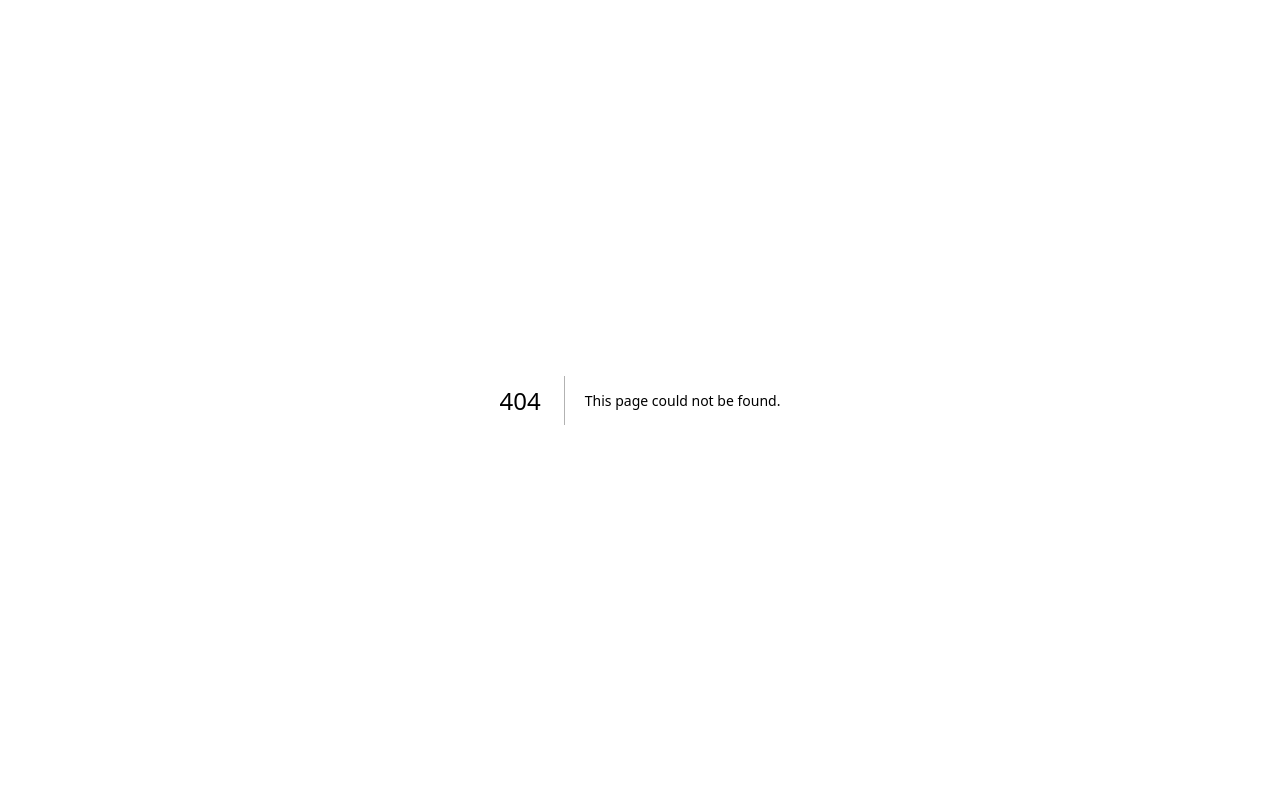
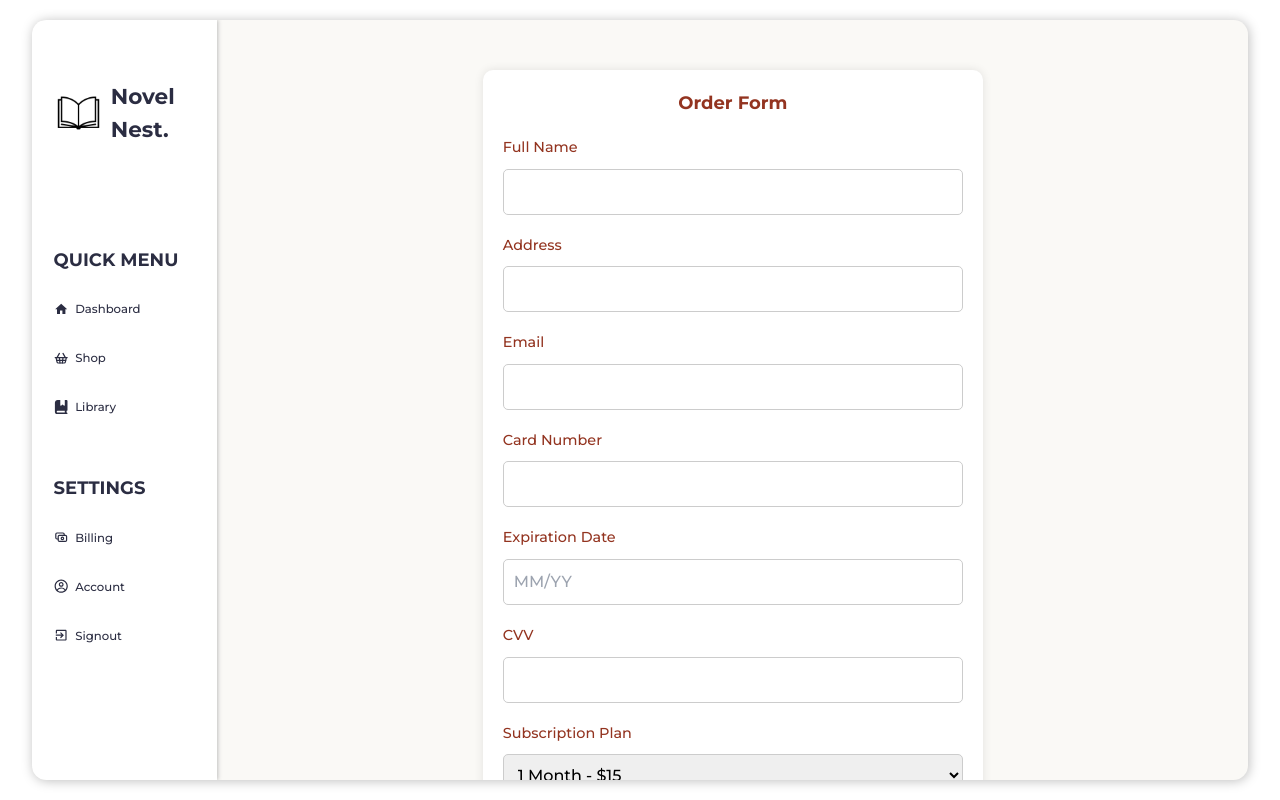
Before and after one commit to sharonsajipaul/book_renter, a Next.js app: page /subscribe in a window 1280 px wide. Before the commit this address had no page. Built offline with nearby package versions, Linux system fonts and the light colour scheme.

Commit message:
Added subscribe form

```diff
--- /dev/null
+++ b/src/app/components/subscribe/subscribe.scss
@@ -0,0 +1,54 @@
+/* stylelint-disable-next-line selector-id-pattern */
+#thankYouMessage {
+    text-align: center;
+    margin-top: 50px;
+    color: #933420;
+}
+
+.order-form {
+    max-width: 500px;
+    margin: 0 auto;
+    background-color: #fff;
+    padding: 20px;
+    border-radius: 10px;
+    /* stylelint-disable-next-line color-function-notation */
+    box-shadow: 0 0 10px rgba(0, 0, 0, 10%);
+    margin-top: 50px;
+}
+
+.order-form-h2 {
+    text-align: center;
+    margin-bottom: 20px;
+    color: #933420;
+}
+
+.order-form-label {
+    display: block;
+    margin-bottom: 10px;
+    color: #933420;
+}
+
+.order-form-input {
+    width: 100%;
+    padding: 10px;
+    font-size: 16px;
+    border-radius: 5px;
+    border: 1px solid #ccc;
+    color: black;
+    margin-bottom: 20px;
+}
+
+.order-form-button {
+    width: 100%;
+    padding: 10px;
+    font-size: 16px;
+    background-color: #933420;
+    color: #fff;
+    border: none;
+    border-radius: 5px;
+    cursor: pointer;
+}
+
+.order-form-button:hover {
+    background-color: #699c6f;
+}
--- /dev/null
+++ b/src/app/components/subscribe/subscribe_body.jsx
@@ -0,0 +1,115 @@
+"use client";
+
+import React from "react";
+import "./subscribe.scss";
+
+export default function SubscribeBody() {
+    function submitForm(event) {
+        event.preventDefault();
+        const form = event.target;
+        const formData = new FormData(form);
+        const data = Object.fromEntries(formData.entries());
+        console.log(data);
+    }
+
+    return (
+        <div className="w-full">
+            <div className="order-form">
+                <h2 className="order-form-h2">Order Form</h2>
+                <form
+                    id="purchaseForm"
+                    className="order-form-inputs"
+                    onSubmit={submitForm}
+                >
+                    <label htmlFor="fullName" className="order-form-label">
+                        Full Name
+                    </label>
+                    <input
+                        type="text"
+                        id="fullName"
+                        name="fullName"
+                        required
+                        className="order-form-input"
+                    />
+
+                    <label htmlFor="address" className="order-form-label">
+                        Address
+                    </label>
+                    <input
+                        type="text"
+                        id="address"
+                        name="address"
+                        required
+                        className="order-form-input"
+                    />
+
+                    <label htmlFor="email" className="order-form-label">
+                        Email
+                    </label>
+                    <input
+                        type="email"
+                        id="email"
+                        name="email"
+                        required
+                        className="order-form-input"
+                    />
+
+                    <label htmlFor="cardNumber" className="order-form-label">
+                        Card Number
+                    </label>
+                    <input
+                        type="text"
+                        id="cardNumber"
+                        name="cardNumber"
+                        required
+                        className="order-form-input"
+                    />
+
+                    <label
+                        htmlFor="expirationDate"
+                        className="order-form-label"
+                    >
+                        Expiration Date
+                    </label>
+                    <input
+                        type="text"
+                        id="expirationDate"
+                        name="expirationDate"
+                        placeholder="MM/YY"
+                        required
+                        className="order-form-input"
+                    />
+
+                    <label htmlFor="cvv" className="order-form-label">
+                        CVV
+                    </label>
+                    <input
+                        type="text"
+                        id="cvv"
+                        name="cvv"
+                        required
+                        className="order-form-input"
+                    />
+
+                    <label htmlFor="subscription" className="order-form-label">
+                        Subscription Plan
+                    </label>
+                    <select
+                        id="subscription"
+                        name="subscription"
+                        required
+                        className="order-form-input"
+                    >
+                        <option value="1 month">1 Month - $15</option>
+                        <option value="3 months">3 Months - $35</option>
+                        <option value="6 months">6 Months - $50</option>
+                    </select>
+
+                    <button type="submit" className="order-form-button">
+                        Purchase
+                    </button>
+                </form>
+            </div>
+        </div>
+    );
+}
--- /dev/null
+++ b/src/app/subscribe/page.jsx
@@ -0,0 +1,11 @@
+import Sidebar from "../components/sidebar/sidebar";
+import SubscribeBody from "../components/subscribe/subscribe_body";
+
+export default function Store() {
+    return (
+        <div className="container flex-row">
+            <Sidebar />
+            <SubscribeBody />
+        </div>
+    );
+}
```
